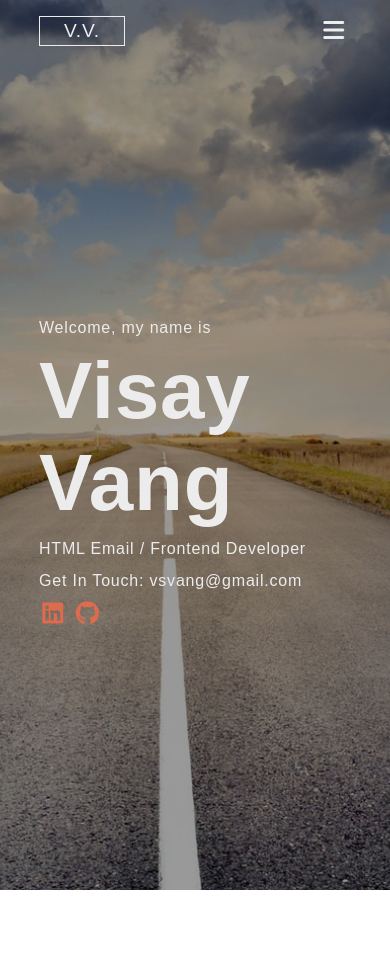
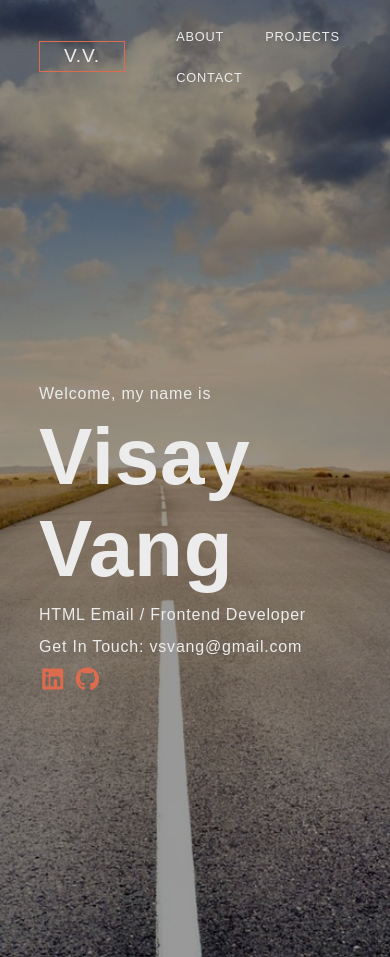
Before and after one commit to vsvang87/Portfolio_Website_2, a website: page index.html in a window 390 px wide. Shown: the top 957 px of the page. Drawn offline with Linux system fonts and the light colour scheme.

Commit message:
11/27/22, removed mobile menu

```diff
--- a/css/stylesheet.css
+++ b/css/stylesheet.css
@@ -77,7 +77,7 @@ nav {
 nav .logo {
   color: var(--third-color);
   font-size: 1.2rem;
-  border: 1px solid var(--third-color);
+  border: 1px solid var(--fifth-color);
   padding: 0.2rem 1.5rem;
   text-decoration: none;
 }
@@ -514,42 +514,7 @@ input:focus~label, input:valid~label, textarea:focus~label, textarea:valid~label
 }
 
 @media (max-width: 830px) {
-  nav{
-    padding-top: 1rem;
-  }
-  .nav-links {
-    flex-direction: column;
-    justify-content: center;
-    position: fixed;
-    z-index: 3;
-    top: -15px;
-    right: 0;
-    left: 55rem;
-    bottom: 0;
-    background: var(--second-color);
-    height: 100%;
-    width: 50%;
-    transition: 0.5s ease;
-  }
-  .nav-links li {
-    padding: 2rem 0;
-  }
-  .nav-links li a {
-    font-size: 1.5rem;
-  }
-  .nav-links.active{
-    left: 25rem;
-  }
-.hamburger-btn {
-  display: block;
-}
-  .hamburger-close-btn{
-    display: block;
-    transition: 0.2s ease-in-out;
-  }
-  .hamburger-close-btn:hover{
-    color: var(--fifth-color);
-  }
+
   .intro-container {
     flex-wrap: wrap;
     flex-direction: column;
@@ -601,7 +566,18 @@ input:focus~label, input:valid~label, textarea:focus~label, textarea:valid~label
   }
 
 }
+@media(max-width: 600px){
+  .modal-container {
+    width: 420px;
+  }
+}
 @media (max-width:500px){
+  .nav-links{
+    flex-wrap: wrap;
+  }
+  .nav-links li {
+    padding: 0.7rem;
+  }
   .skill-column p {
     font-size: 0.7rem;
   }
@@ -609,5 +585,10 @@ input:focus~label, input:valid~label, textarea:focus~label, textarea:valid~label
     margin-top: 0;
     padding-top: 0;
   }
+  .modal-container {
+    width: 260px;
+    font-size: 0.8rem;
+    padding-top: 1rem;
+  }
 
 }
--- a/index.html
+++ b/index.html
@@ -27,25 +27,16 @@
         <!--End Button-->
         <nav>
           <a href="index.html" class="logo">V.V.</a>
-          <button class="hamburger-btn" id="hamburger-open-btn">
-            <i class="fa-sharp fa-solid fa-bars"></i>
-          </button>
+
           <ul class="nav-links" id="nav-links">
-            <button class="hamburger-close-btn" id="hamburger-close-btn">
-              <i class="fa-solid fa-xmark"></i>
-            </button>
             <li>
-              <a href="#about-me">About <i class="fa fa-address-card"></i></a>
+              <a href="#about-me">About </a>
             </li>
             <li>
-              <a href="#projects"
-                >Projects <i class="fa fa-diagram-project"></i
-              ></a>
+              <a href="#projects">Projects </a>
             </li>
             <li>
-              <a href="#contact-me"
-                >Contact <i class="fa fa-address-book"></i
-              ></a>
+              <a href="#contact-me">Contact </a>
             </li>
           </ul>
         </nav>
--- a/js/index.js
+++ b/js/index.js
@@ -3,9 +3,7 @@ let form = document.getElementById("my-form");
 let readBtn = document.getElementById("read-btn");
 let closeBtn = document.getElementById("close-btn");
 let modalContainer = document.getElementById("modal-container");
-let hamburgerCloseBtn = document.getElementById("hamburger-close-btn");
-let hamburgerOpenBtn = document.getElementById("hamburger-open-btn");
-let navLinks = document.getElementById("nav-links");
+
 //open modal
 readBtn.addEventListener("click", () => {
   modalContainer.style.display = "block";
@@ -14,14 +12,6 @@ closeBtn.addEventListener("click", () => {
   modalContainer.style.display = "none";
 });
 
-//open hamburger menu
-hamburgerOpenBtn.addEventListener("click", () => {
-  navLinks.classList.add("active");
-});
-//close hamburger menu
-hamburgerCloseBtn.addEventListener("click", () => {
-  navLinks.classList.remove("active");
-});
 //form submit handler
 async function handleSubmit(event) {
   event.preventDefault();
```
